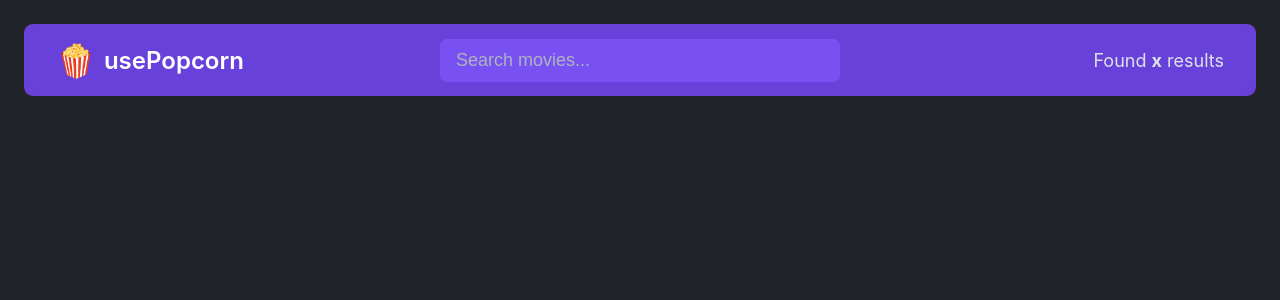
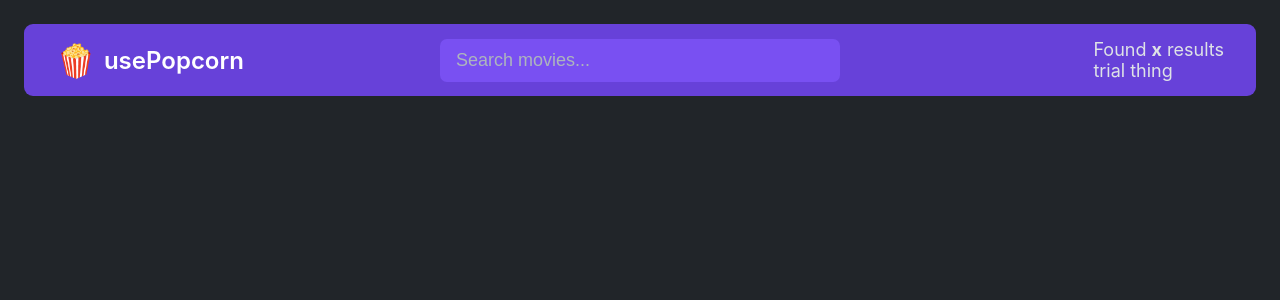
Before and after one commit to ermiasdesalegn/usepopcorn, a React (Create React App) app: page / in a window 1280 px wide. Shown: the top 300 px of the page. Built offline with nearby package versions, Linux system fonts and the light colour scheme.

Commit message:
this is the thing

```diff
--- a/src/App.js
+++ b/src/App.js
@@ -78,6 +78,7 @@ function Logo() {
 }
 function Search() {
   const [query, setQuery] = useState("");
+
   return (
     <input
       className="search"
@@ -92,6 +93,7 @@ function Result() {
   return (
     <p className="num-results">
       Found <strong>x</strong> results
+      <p> trial thing</p>
     </p>
   );
 }
```
